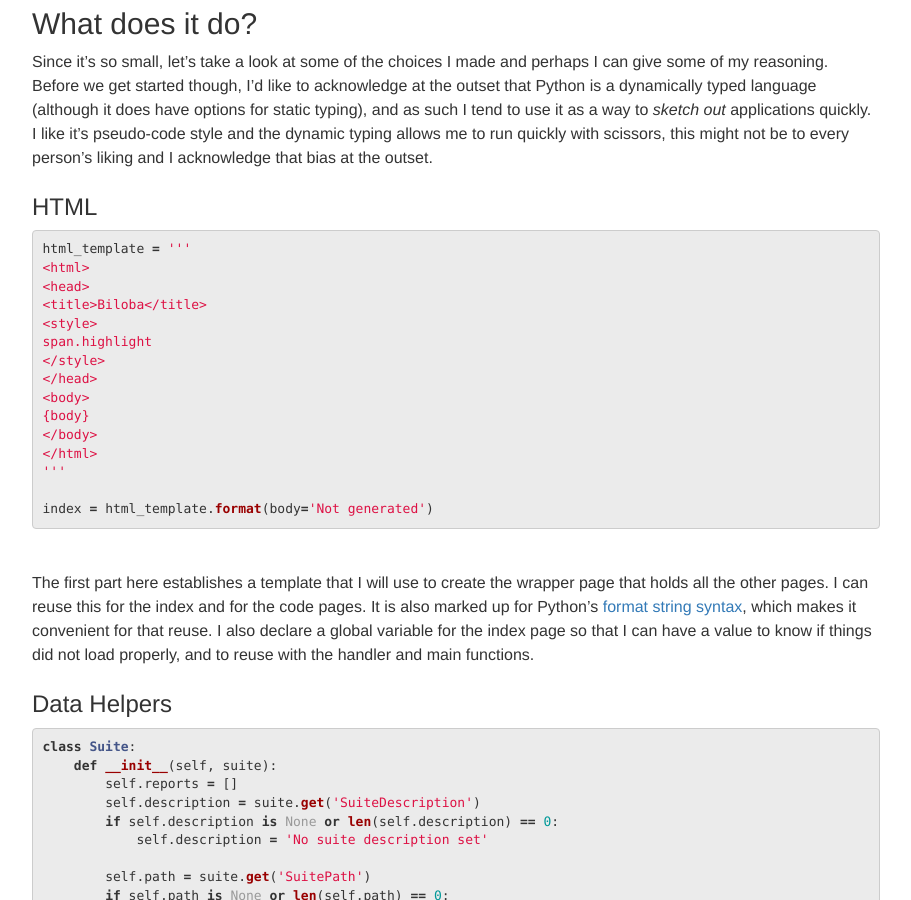
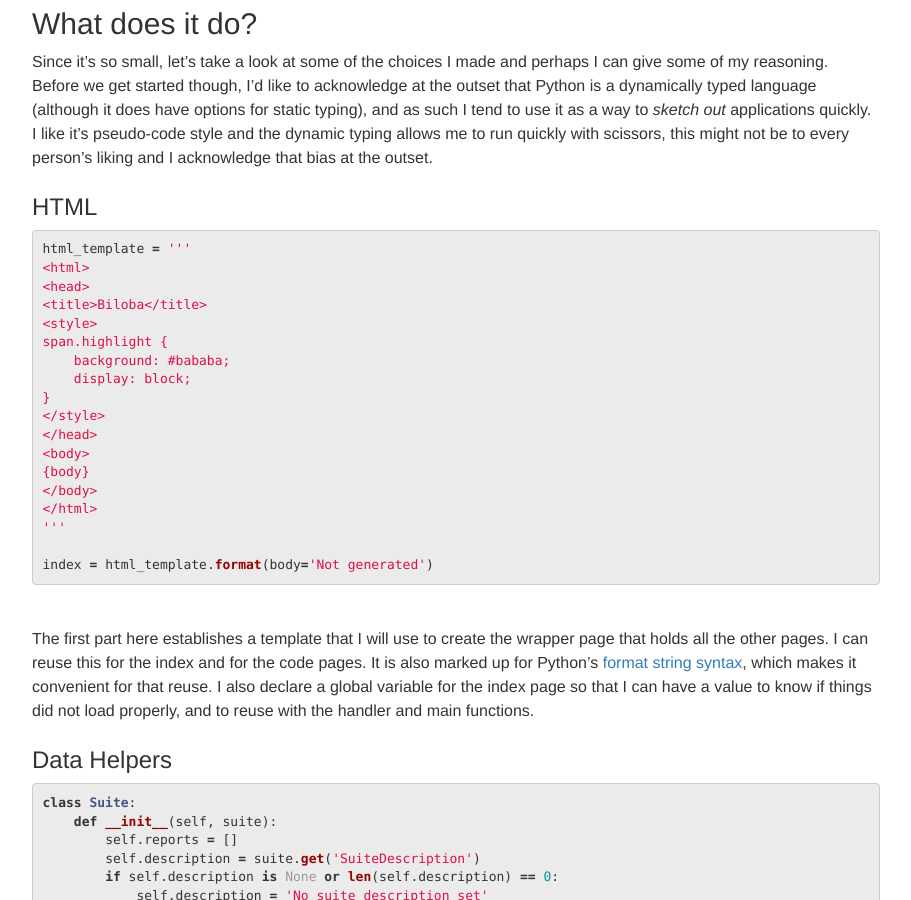
Before and after one commit to elmiko/elmiko.github.io, a Jekyll site: the page built from _posts/2022-12-18-why-i-keep-python-in-the-tool-box.markdown, in a window 1280 px wide and 900 px high, scrolled down 4687 px. Shown: the whole window, without its empty margins (38-949 px from the left). Built offline with Jekyll 4.4.1, drawn with Linux system fonts in a browser that asks for light colours; nearby versions of some CDN libraries.

Commit message:
fix syntax error in 2022-12-18

```diff
--- a/_posts/2022-12-18-why-i-keep-python-in-the-tool-box.markdown
+++ b/_posts/2022-12-18-why-i-keep-python-in-the-tool-box.markdown
@@ -172,10 +172,10 @@ html_template = '''
 <head>
 <title>Biloba</title>
 <style>
-span.highlight {{
+span.highlight {
     background: #bababa;
     display: block;
-}}
+}
 </style>
 </head>
 <body>
```
